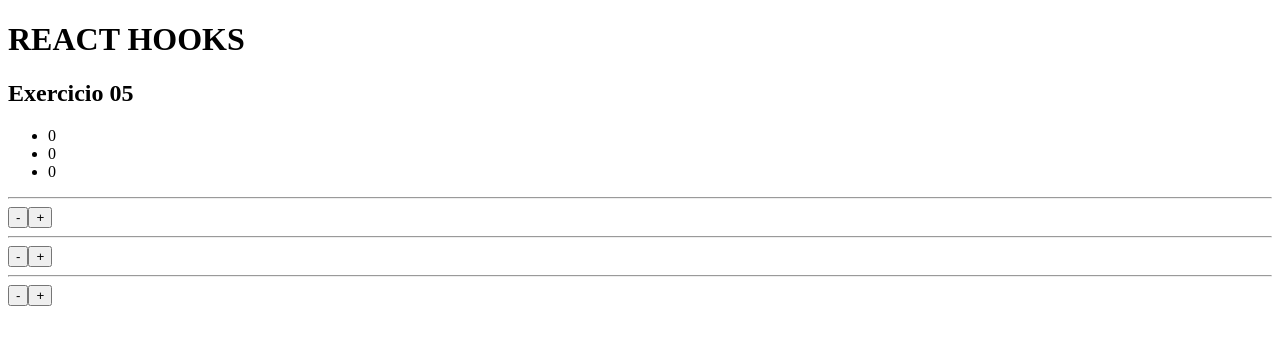
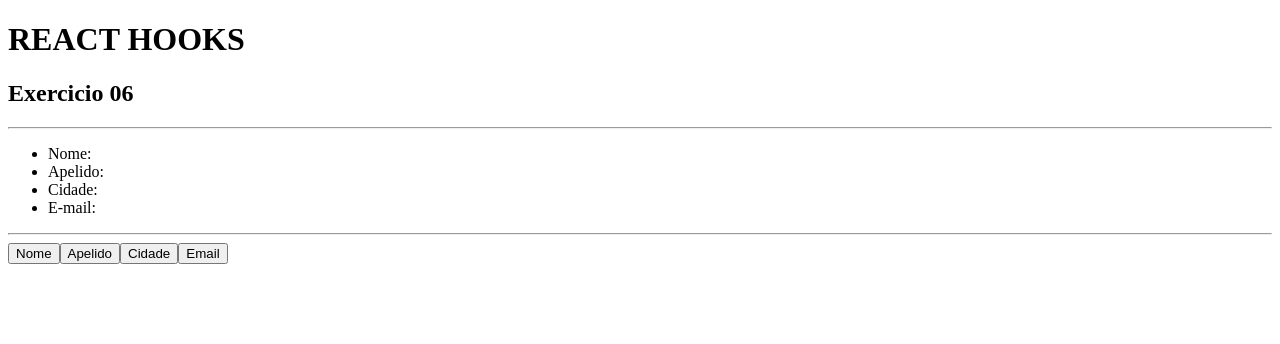
Before and after one commit to ravydev/react_next_hooks_new, a React (Vite) app: page / in a window 1280 px wide. Shown: the top 344 px of the page. Built offline with nearby package versions, Linux system fonts and the light colour scheme.

Commit message:
08_hooks

```diff
--- a/src/App.jsx
+++ b/src/App.jsx
@@ -7,7 +7,8 @@
 //import HookState04 from './components/UseState_04'
 //import HookState05 from './components/UseState_05'
 //import HookState06 from './components/UseState_06'
-import HookState07 from './components/UseState_07'
+//import HookState07 from './components/UseState_07'
+import HookState08 from './components/UseState_08'
 
 export default function App() {
 
@@ -21,7 +22,7 @@
                {/*<HookState05 />*/}
                {/*<HookState06 />*/}
 
-                  <HookState07 />
+                <HookState08 />
         </>
     )
 }
--- /dev/null
+++ b/src/components/UseState_08.jsx
@@ -0,0 +1,52 @@
+import React from "react";
+import { useState } from "react";
+
+export default () => {
+
+    const tmp = {
+            nome: "",
+            apelido: "",
+            cidade: "",
+            email: ""
+    }
+
+
+    const [cliente, setCliente] = useState(tmp)
+
+    return (
+        <>
+            <h2>Exercicio 06</h2>
+            <hr />
+            <ul>
+                <li>Nome:{cliente.nome}</li>
+                <li>Apelido:{cliente.apelido}</li>
+                <li>Cidade:{cliente.cidade}</li>
+                <li>E-mail:{cliente.email}</li>
+            </ul>
+            <hr />
+            <button onClick={() =>{
+                const c = {...cliente}
+                c.nome = "Ravy"
+                setCliente(c)
+            }}>Nome</button>
+
+            <button onClick={() =>{
+                const c = {...cliente}
+                c.apelido = "Carvalho"
+                setCliente(c)
+            }}>Apelido</button>
+
+            <button onClick={() =>{
+                   const c = {...cliente}
+                   c.cidade = "Lisboa"
+                   setCliente(c)
+            }}>Cidade</button>
+
+            <button onClick={() =>{
+                   const c = {...cliente}
+                   c.email = "Carvalho@gmail.com"
+                   setCliente(c)
+            }}>Email</button>
+        </>
+    )
+}
```
Also changed, not shown: src/components/UseState_08a.jsx (added, +11 -0 lines).
